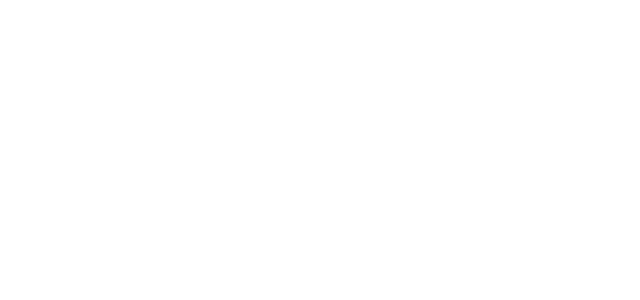
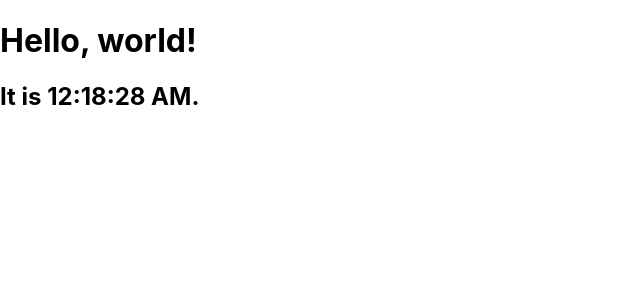
Before and after one commit to hash070/HelloReact, a React (Create React App) app: page / in a window 1280 px wide. Shown: the top 300 px of the page, without its empty margins (0-640 px from the left). Built offline with nearby package versions, Linux system fonts and the light colour scheme.

Commit message:
StateAndLifeCycle

```diff
--- a/src/index.js
+++ b/src/index.js
@@ -176,6 +176,8 @@
 
 //提取更多组件
 
+/*
+
 function Comment(props) {
   return (
     <div className="Comment">
@@ -210,12 +212,231 @@
   );
 }
 
+*/
+
 // 注意事项：
 
 //组件不论是函数组件还是class组件，都不能修改自身的props
 //所有React组件都必须像纯函数一样保护它们的props不被更改。
 
 
+
+
+// State和生命周期
+
+/*
+
+参考前一章时钟的例子，在元素渲染章节中，我们只了解了一种更新UI的方式，就是调用ReactDOM.render()。
+
+const root = ReactDOM.createRoot(document.getElementById('root'));
+
+function tick() {
+  const element = (
+    <div>
+      <h1>Hello, world!</h1>
+      <h2>It is {new Date().toLocaleTimeString()}.</h2>
+    </div>
+  );
+  root.render(element);
+}
+
+setInterval(tick, 1000);
+
+*/
+
+// 在本章节中，我们将学习如何封装真正可复用的 Clock 组件。它将设置自己的计时器并每秒更新一次。
+
+// 首先，从封装时钟外观开始
+
+/*
+
+function Clock(props) {
+  return (
+    <div>
+      <h1>Hello, world!</h1>
+      <h2>It is {props.date.toLocaleTimeString()}.</h2>
+    </div>
+  );
+}
+
+function tick() {
+  root.render(<Clock date={new Date()} />);
+}
+
+setInterval(tick, 1000);
+
+*/
+
+// 上述代码忽略了一个关键的技术细节：Clock 组件需要设置一个计时器并每秒更新一次 UI。
+
+// 如果我们想像下面这行一样，只编写一次代码，让 Clock 组件自己设置计时器并更新 UI，我们该怎么做呢？
+// root.render(<Clock />);
+
+
+
+// 我们需要把state添加到Clock组件中
+
+// Tip:State与props类似，但是state是私有的，并且完全受控于当前组件。
+
+// 将函数组件转换为class组件
+
+// 1.创建一个同名的ES6 class，并且继承React.Component
+
+// 2.添加一个空的render()方法
+
+// 3.将函数体移动到render()方法中
+
+// 4.在render()方法中使用this.props替换props
+
+// 5.删除剩余的空函数声明
+
+/*
+class Clock extends React.Component {
+  render() {
+    return (
+      <div>
+        <h1>Hello, world!</h1>
+        <h2>It is {this.props.date.toLocaleTimeString()}.</h2>
+      </div>
+    );
+  }
+}
+*/
+
+//Now the clock is defined as a class rather than a function.
+
+/*
+每次组件更新时 render 方法都会被调用，但只要在相同的 DOM 节点中渲染 <Clock />
+就仅有一个 Clock 组件的 class 实例被创建使用。
+这就使得我们可以使用如 state 或生命周期方法等很多其他特性。
+*/
+
+// 使用以下三步将date从props转换为state：
+
+// 1.把 render() 方法中的 this.props.date 替换成 this.state.date ：
+
+/*
+class Clock extends React.Component {
+  render() {
+    return (
+      <div>
+        <h1>Hello, world!</h1>
+        <h2>It is {this.state.date.toLocaleTimeString()}.</h2>
+      </div>
+    );
+  }
+}
+*/
+
+// 2.添加一个 class 构造函数，它在给定 props 的情况下初始化 this.state：
+
+/*
+class Clock extends React.Component {
+  constructor(props) {
+    super(props);
+    this.state = {date: new Date()};
+  }
+
+  render() {
+    return (
+      <div>
+        <h1>Hello, world!</h1>
+        <h2>It is {this.state.date.toLocaleTimeString()}.</h2>
+      </div>
+    );
+  }
+}
+
+// Class组件应该总是使用props调用基础构造函数。
+
+// 3.删除 <Clock /> 元素中的 date 属性：
+
+root.render(<Clock />);
+
+*/
+
+// 经过一番操作后，我们不需要指定date属性了，因为构造函数中已经制定过了
+// 但是这个组件现在仍然不能自动更新时间。。。
+
+// 那么接下来我们就要添加生命周期方法，让Clock动起来
+
+// 添加生命周期方法到Class中
+
+
+/*
+在具有许多组件的应用程序中，当组件被销毁时释放所占用的资源是非常重要的。
+当 Clock 组件第一次被渲染到 DOM 中的时候，就为其设置一个计时器。这在 React 中被称为“挂载（mount）”。
+同时，当 DOM 中 Clock 组件被删除的时候，应该清除计时器。这在 React 中被称为“卸载（unmount）”。
+我们可以为 class 组件声明一些特殊的方法，当组件挂载或卸载时就会去执行这些方法。
+
+因此它们被称为生命周期方法。
+*/
+
+
+class Clock extends React.Component {
+  constructor(props) {
+    super(props);
+    this.state = { date: new Date() };
+  }
+
+  //该方法会在组件已经被渲染到 DOM 中后运行
+  componentDidMount() {
+    //为了让Clock动起来，我们在这里设置一个定时器
+    this.timerID = setInterval(
+      () => this.tick(),
+      1000
+    );
+  }
+
+  //该方法会在组件从 DOM 中被移除之前直接调用
+  //在这里我们要清除定时器
+  componentWillUnmount() {
+    clearInterval(this.timerID);
+  }
+
+  //我们自己定义的获取时间的方法，它在定时器中每秒被调用一次
+  tick() {
+    this.setState({
+      date: new Date()
+    });
+  }
+
+  render() {
+    return (
+      <div>
+        <h1>Hello, world!</h1>
+        <h2>It is {this.state.date.toLocaleTimeString()}.</h2>
+      </div>
+    );
+  }
+}
+root.render(<Clock />);
+
+
+/*
+现在时钟每秒都会刷新。
+让我们来快速概括一下发生了什么和这些方法的调用顺序：
+
+1. 当 <Clock /> 被传给 root.render()的时候，React 会调用 Clock 组件的构造函数。
+因为 Clock 需要显示当前的时间，所以它会用一个包含当前时间的对象来初始化 this.state。我们会在之后更新 state。
+
+2. 之后 React 会调用组件的 render() 方法。这就是 React 确定该在页面上展示什么的方式。
+然后 React 更新 DOM 来匹配 Clock 渲染的输出。
+
+3. 当 Clock 的输出被插入到 DOM 中后，React 就会调用 ComponentDidMount() 生命周期方法。
+在这个方法中，Clock 组件向浏览器请求设置一个计时器来每秒调用一次组件的 tick() 方法。
+
+4. 浏览器每秒都会调用一次 tick() 方法。 在这方法之中，Clock 组件会通过调用 setState() 来计划进行一次 UI 更新。
+得益于 setState() 的调用，React 能够知道 state 已经改变了，然后会重新调用 render() 方法来确定页面上该显示什么。
+这一次，render() 方法中的 this.state.date 就不一样了，如此一来就会渲染输出更新过的时间。React 也会相应的更新 DOM。
+
+5. 一旦 Clock 组件从 DOM 中被移除，React 就会调用 componentWillUnmount() 生命周期方法，这样计时器就停止了。
+*/
+
+
+
+
+
 // If you want to start measuring performance in your app, pass a function
 // to log results (for example: reportWebVitals(console.log))
 // or send to an analytics endpoint. Learn more: https://bit.ly/CRA-vitals
```
